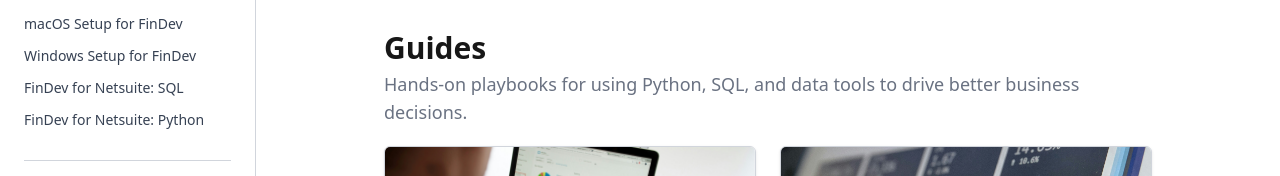
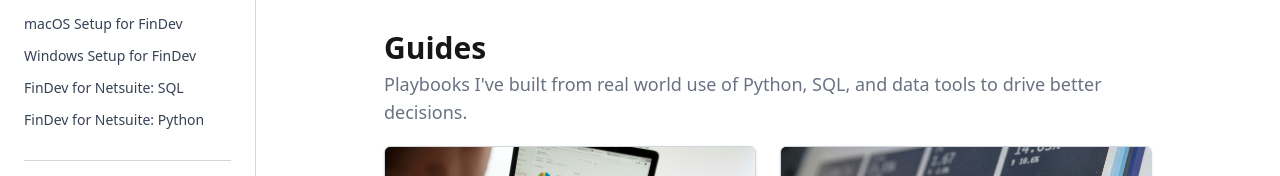
Before and after one commit to rudymdc/rudy-dot-finance, a Next.js app: page / in a window 1280 px wide. Shown: the part 421-597 px from the top of the page. Built offline with nearby package versions, Linux system fonts and the light colour scheme.

Commit message:
update content

```diff
--- a/app/guides/Content.js
+++ b/app/guides/Content.js
@@ -12,7 +12,7 @@ export default function Content() {
           Guides
         </h1>
         <p className="text-[var(--foreground)] text-lg mb-5 text-gray-500 dark:text-gray-400">
-          Hands-on playbooks for using Python, SQL, and data tools to drive better business decisions.
+          Playbooks I&apos;ve built from real world use of Python, SQL, and data tools to drive better decisions.
         </p>
         <div className="grid grid-cols-1 sm:grid-cols-2 gap-6">
           {[{
@@ -40,8 +40,8 @@ export default function Content() {
             img: "/images/data.jpg",
             tags: ["Netsuite", "Python", "Visualization"],
           }].map(({ title, desc, href, img, tags }, idx) => (
+            <Link key={idx} href={href ? href : "/"}>
               <div
-              key={idx}
                 className="border border-gray-300 dark:border-gray-700 rounded-md overflow-hidden hover:border-accent transition bg-[var(--background)] shadow-sm"
               >
                 {img && (
@@ -78,6 +78,7 @@ export default function Content() {
                   )}
                 </div>
               </div>
+            </Link>
           ))}
         </div>
       </div>
--- a/app/page.js
+++ b/app/page.js
@@ -126,7 +126,7 @@ export default function Home() {
             <div className="main-section mb-18">
               <h2 className="text-3xl font-bold mb-1 text-[var(--foreground)]">Guides</h2>
               <p className="text-[var(--foreground)] text-lg mb-5 text-gray-500 dark:text-gray-400">
-                Hands-on playbooks for using Python, SQL, and data tools to drive better business decisions.
+                Playbooks I&apos;ve built from real world use of Python, SQL, and data tools to drive better decisions.
               </p>
               <div className="grid grid-cols-1 sm:grid-cols-2 gap-6">
                 {[{
```
Lines whose indentation alone changed are shown as unchanged.
